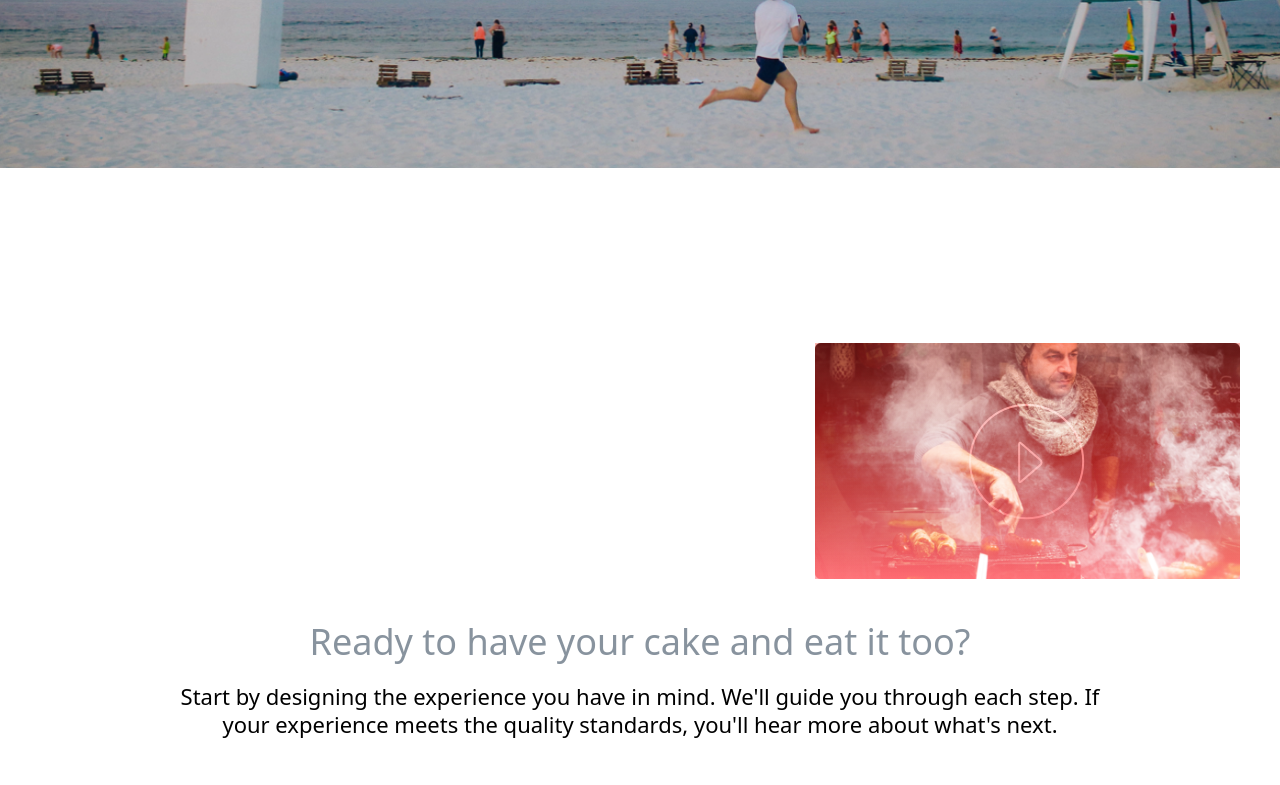
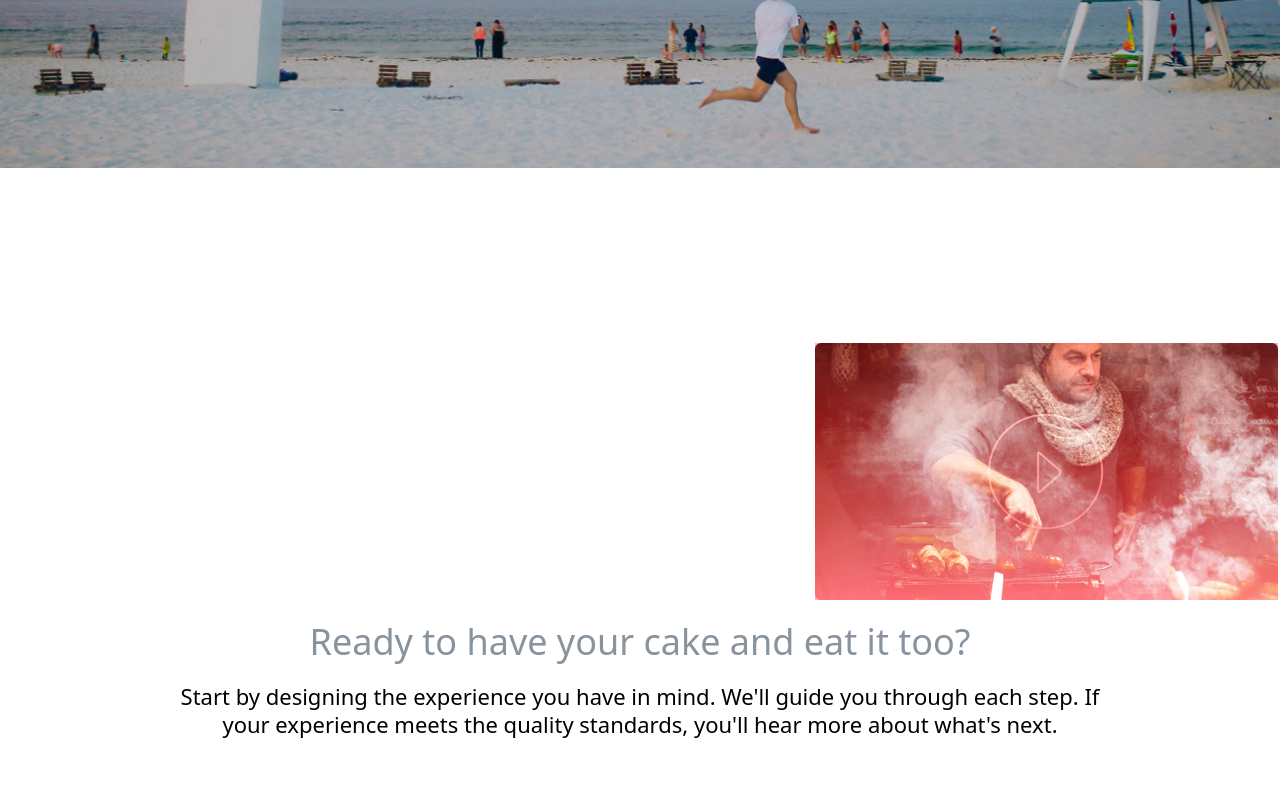
Before and after one commit to dannytszho/fakeSite-sr, a Next.js app: page / in a window 1280 px wide. Shown: the part 472-1257 px from the top of the page. Built offline with nearby package versions, Linux system fonts and the light colour scheme; no server answers.

Commit message:
Update position in VideosCard.tsx

```diff
--- a/components/VideosCard.tsx
+++ b/components/VideosCard.tsx
@@ -70,7 +70,10 @@ export default function VideosCard() {
                 </p>
             </div>
             <div className="px-auto mx-auto w-full h-[250px] md:w-[463px] md:h-[257px]">
-                <button type="button" className="overlay z-10 basis-1/3">
+                <button
+                    type="button"
+                    className="overlay absolute z-10 basis-1/3"
+                >
                     <a href={video?.url}>
                         <Image
                             src={StockImage}
```
